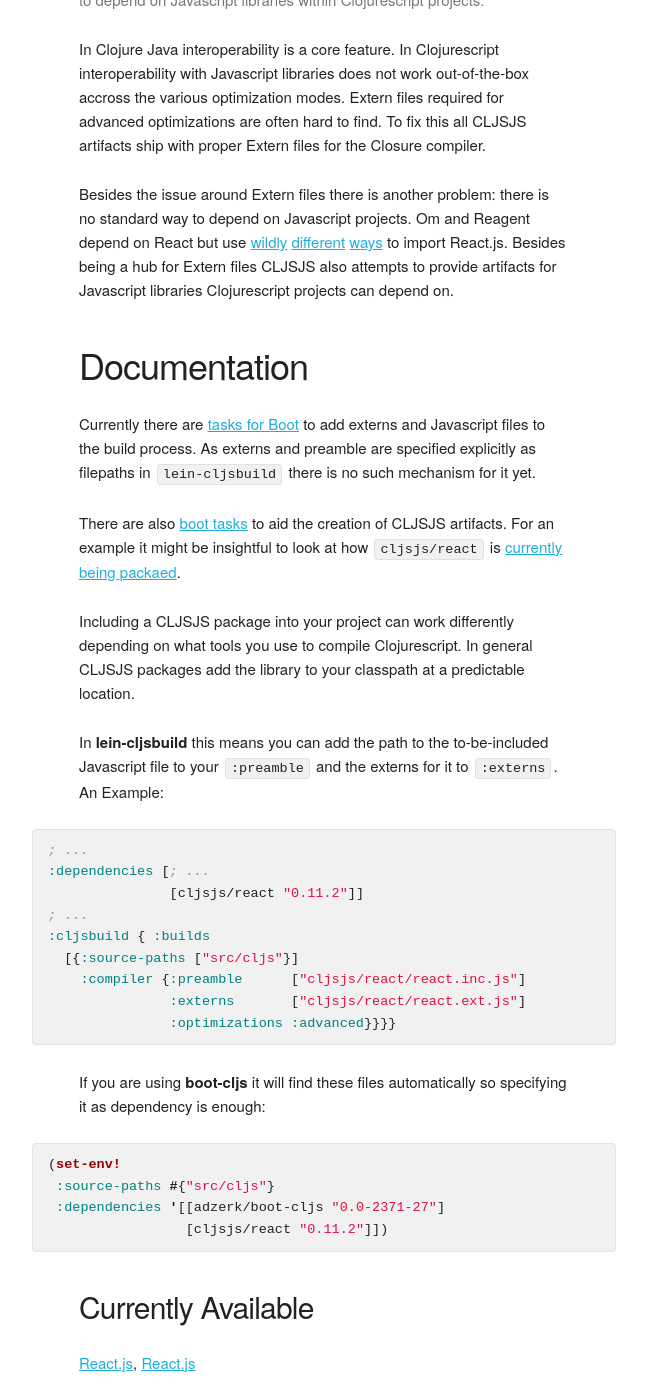
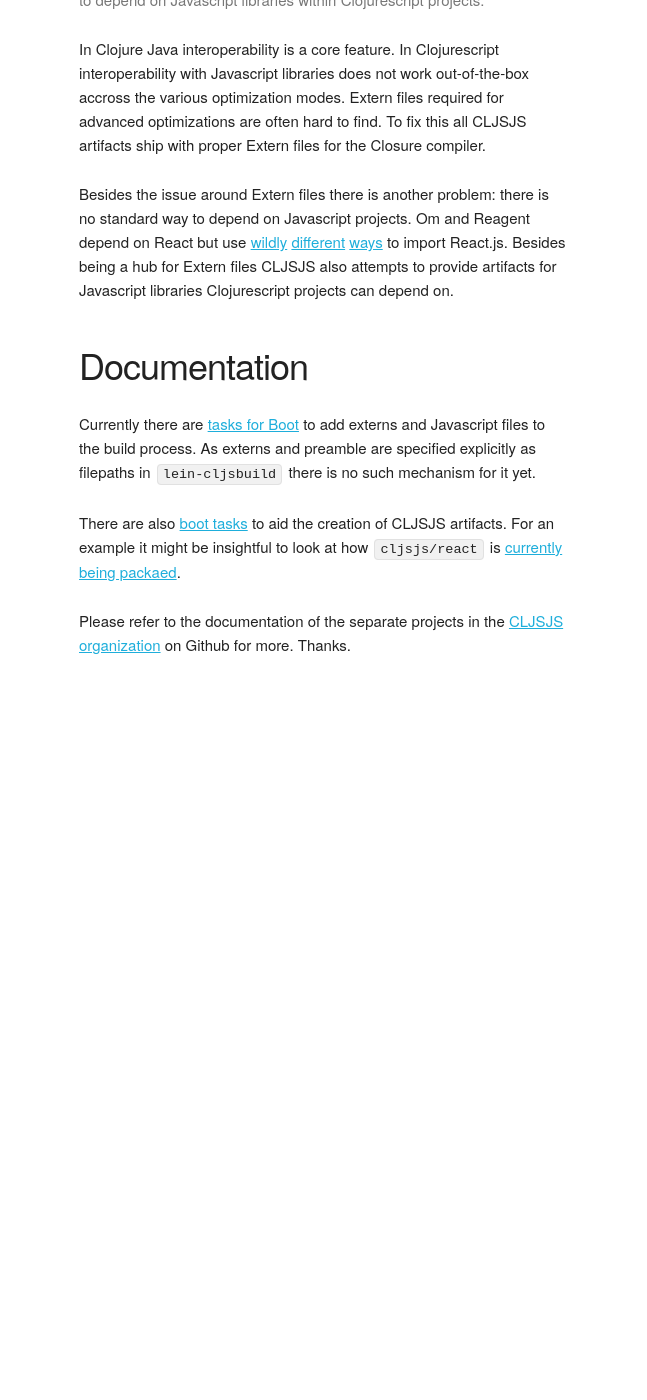
Before and after one commit to cljsjs/cljsjs.github.io, a Jekyll site: the page built from index.markdown, in a window 1280 px wide and 1400 px high, scrolled down 713 px. Shown: the whole window, without its empty margins (316-963 px from the left). Built offline with Jekyll 4.4.1, drawn with Linux system fonts in a browser that asks for light colours; after the commit the page ends 1395 px from its top, so only the background shows below that.

Commit message:
remove a ton of stale stuff

```diff
--- a/index.markdown
+++ b/index.markdown
@@ -37,74 +37,8 @@
 artifacts. For an example it might be insightful to look at how `cljsjs/react`
 is [currently being packaed][react-build].
 
-<p>Including a CLJSJS package into your project can work differently
-  depending on what tools you use to compile Clojurescript. In general CLJSJS
-  packages add the library to your classpath at a predictable location.</p>
-
-<p>In <strong>lein-cljsbuild</strong> this means you can add the path
-  to the to-be-included Javascript file to your <code>:preamble</code>
-  and the externs for it to <code>:externs</code>. An Example:
-</p>
-
-{% highlight clojure %}
-; ...
-:dependencies [; ...
-               [cljsjs/react "0.11.2"]]
-; ...
-:cljsbuild { :builds
-  [{:source-paths ["src/cljs"}]
-    :compiler {:preamble      ["cljsjs/react/react.inc.js"]
-               :externs       ["cljsjs/react/react.ext.js"]
-               :optimizations :advanced}}}}
-{% endhighlight %}
-
-<p>If you are using <strong>boot-cljs</strong> it will find these
-  files automatically so specifying it as dependency is enough:</p>
-
-{% highlight clojure %}
-(set-env!
- :source-paths #{"src/cljs"}
- :dependencies '[[adzerk/boot-cljs "0.0-2371-27"]
-                 [cljsjs/react "0.11.2"]])
-{% endhighlight %}
-
-<h4>Currently Available</h4>
-
-<p>
-  <a href="https://github.com/cljsjs/react">React.js</a>,
-  <a href="https://github.com/cljsjs/react">React.js</a>
-</p>
-
-<!-- <h3>React</h3> -->
-
-<!-- <p>Usage with <a href="https://github.com/emezeske/lein-cljsbuild">lein-cljsbuild</a>:</p> -->
-<!-- <ol> -->
-<!-- <li>Depend on <code>[cljsjs/react "0.12.1"]</code></li> -->
-<!-- <li>Add this to your <code>:preamble</code> option: <code>"cljsjs/includes/react/react.inc.js"</code></li> -->
-<!-- <li>Add this to your <code>:externs</code> option: <code>"cljsjs/includes/react/react.ext.js"</code></li> -->
-<!-- </ol> -->
-
-
-
-<!-- <div class="home"> -->
-
-<!--   <h1 class="page-heading">Posts</h1> -->
-
-<!--   <ul class="post-list"> -->
-<!--     {% for post in site.posts %} -->
-<!--       <li> -->
-<!--         <span class="post-meta">{{ post.date | date: "%b %-d, %Y" }}</span> -->
-
-<!--         <h2> -->
-<!--           <a class="post-link" href="{{ post.url | prepend: site.baseurl }}">{{ post.title }}</a> -->
-<!--         </h2> -->
-<!--       </li> -->
-<!--     {% endfor %} -->
-<!--   </ul> -->
-
-<!--   <p class="rss-subscribe">subscribe <a href="{{ "/feed.xml" | prepend: site.baseurl }}">via rss</a></p> -->
-
-<!-- </div> -->
+Please refer to the documentation of the separate projects in the
+[CLJSJS organization][cljsjs-org] on Github for more. Thanks.
 
 [reagent-template]: https://github.com/reagent-project/reagent-template/blob/master/src/leiningen/new/reagent/resources/templates/index.html#L11-L19
 [chestnut-devmode]: https://github.com/plexus/chestnut/blob/ae3140e76a145aa2275cc9b056d8dbc0a738794c/src/leiningen/new/chestnut/src/clj/chestnut/dev.clj#L10-L15
```
Also changed, not shown: other parts of index.markdown (+1 -0 lines).
